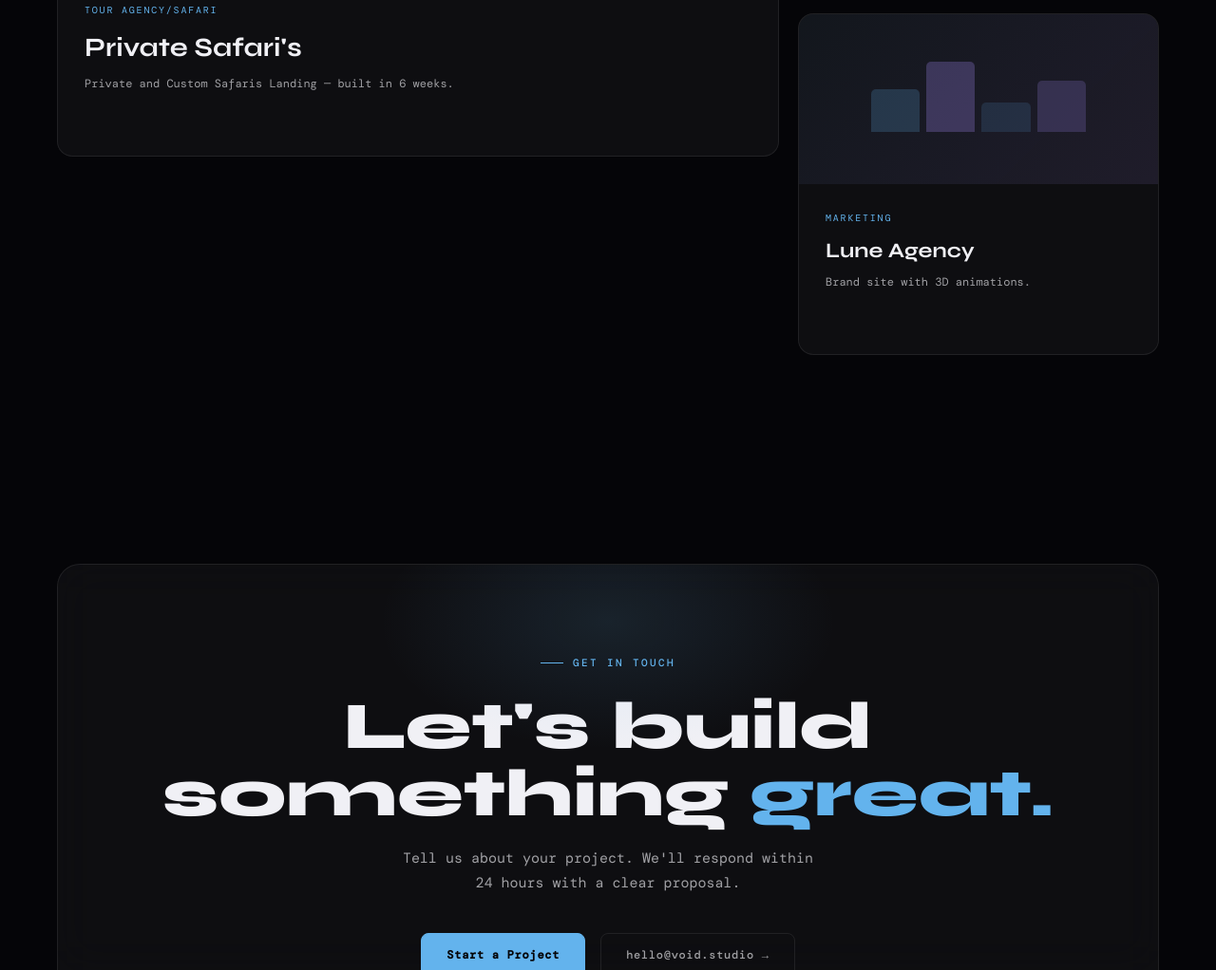
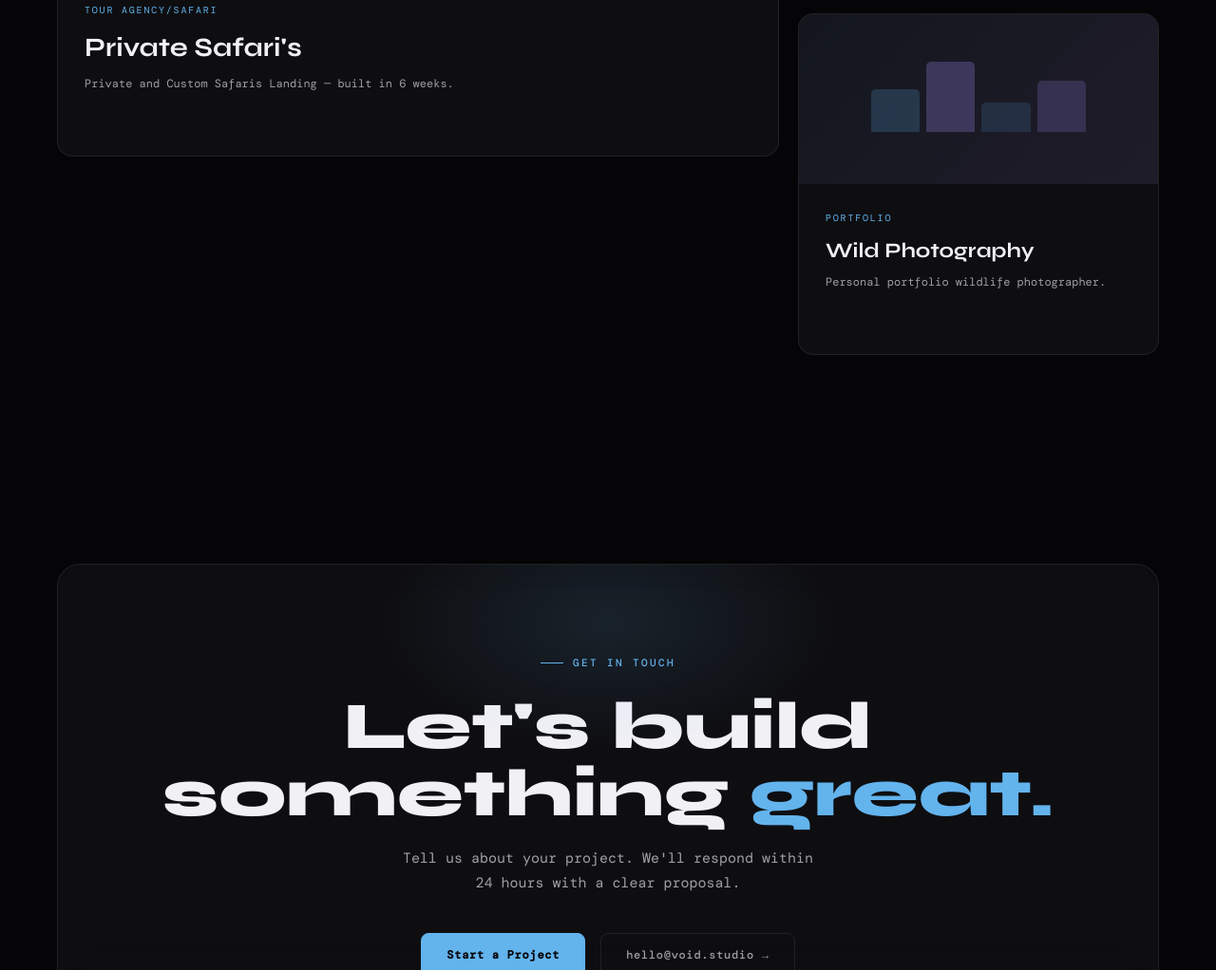
Before and after one commit to creative-roger/void, a plain HTML site: page index.html in a window 1280 px wide. Shown: the part 3567-4589 px from the top of the page at 95% size. Drawn offline with nearby package versions, Linux system fonts and the light colour scheme; a web font is replaced by a local one.

Commit message:
Update work information in index.html

```diff
--- a/index.html
+++ b/index.html
@@ -388,9 +388,9 @@
               </div>
             </div>
             <div class="work-info">
-              <p class="work-category">Marketing</p>
-              <h3 class="work-title">Lune Agency</h3>
-              <p class="work-desc">Brand site with 3D animations.</p>
+              <p class="work-category">Portfolio</p>
+              <h3 class="work-title">Wild Photography</h3>
+              <p class="work-desc">Personal portfolio wildlife photographer.</p>
               <span class="work-link">View Project <span class="work-arrow">→</span></span>
             </div>
           </a>
```
